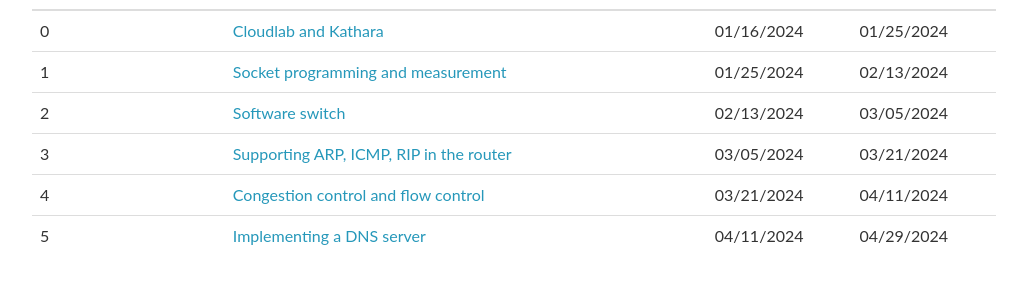
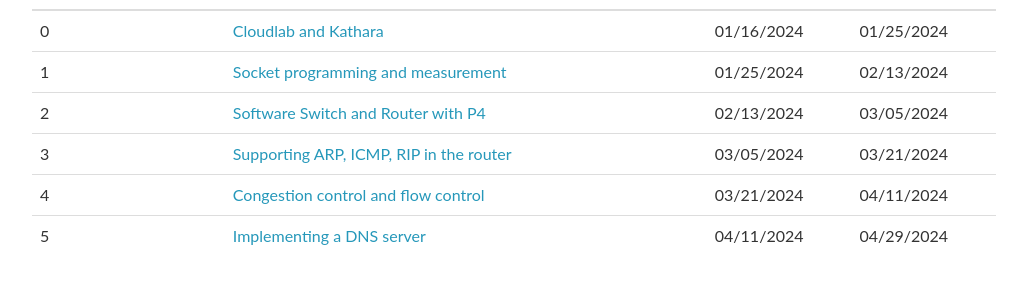
Before and after one commit to utcs356/sp25, a Jekyll site: the page built from _pages/assignments.md, in a window 1280 px wide and 1000 px high. Shown: the part 510-808 px from the top of the window, without its empty margins (126-1153 px from the left). Built offline with Jekyll 4.4.1, drawn with Linux system fonts in a browser that asks for light colours; nearby versions of some CDN libraries; comment, search, counter and statistics services are not loaded.

Commit message:
schedule

```diff
--- a/_data/assignments.yml
+++ b/_data/assignments.yml
@@ -14,7 +14,7 @@
   due_date: 03/05/2024
   number: 2
   title: >
-    Software switch
+    Software Switch and Router with P4
 
 - release_date: 03/05/2024
   due_date: 03/21/2024
```
